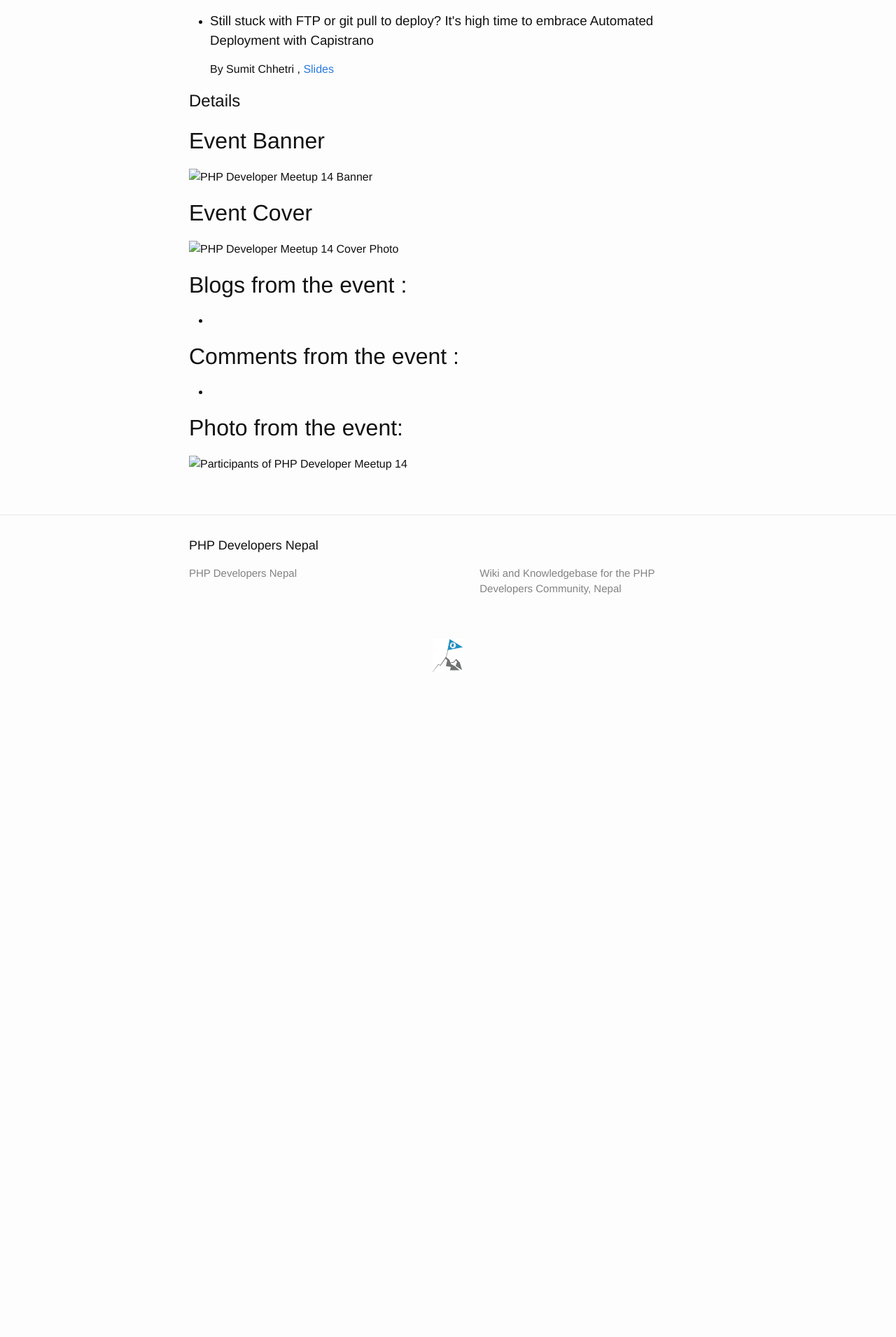
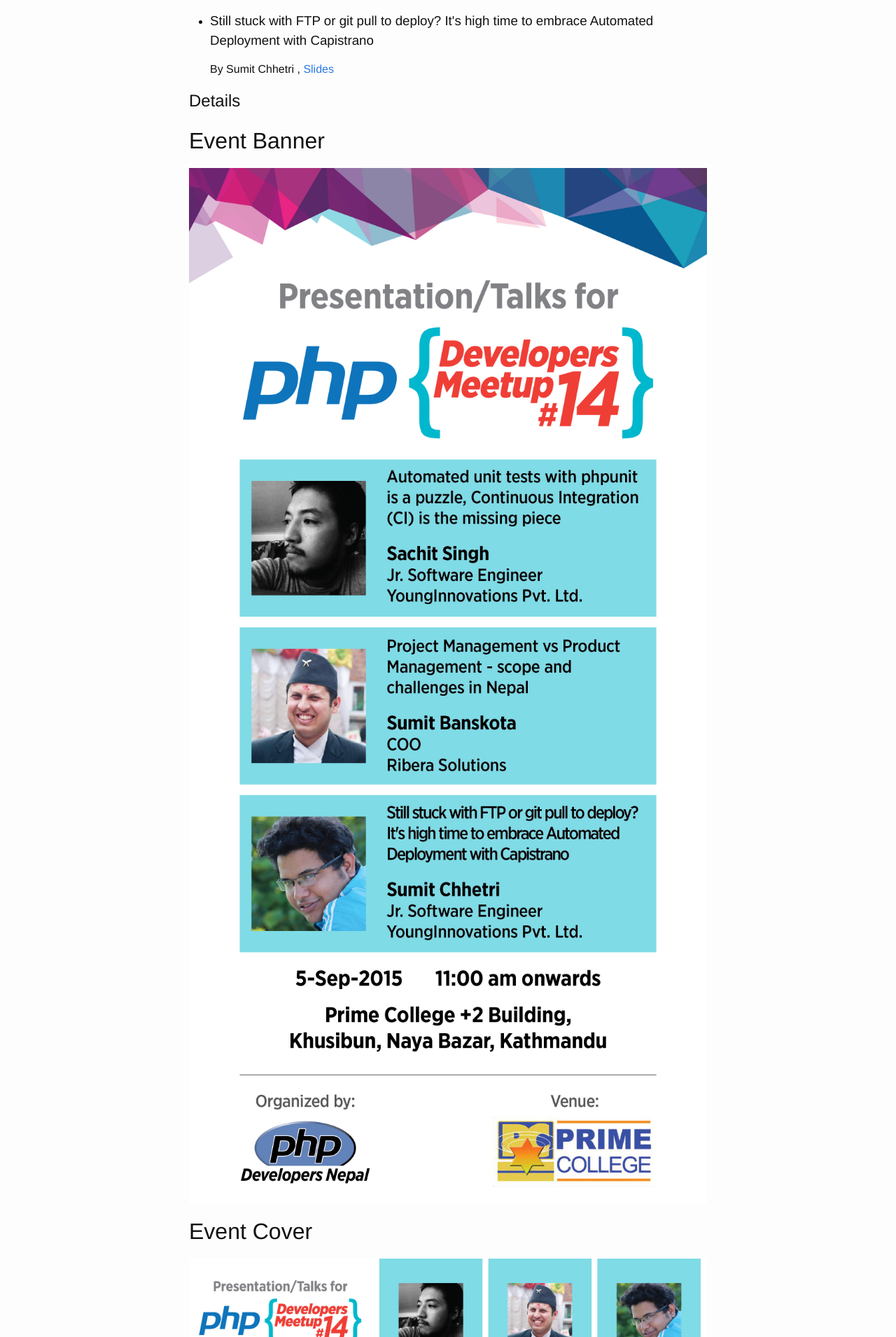
Before and after one commit to developers-nepal/php, a Jekyll site: the page built from _meetup/5-Sep-2015.md, in a window 1280 px wide. Shown: the part 481-2391 px from the top of the page at 70% size. Built offline with Jekyll 4.4.1, drawn with Linux system fonts in a browser that asks for light colours; before the commit the page ends 1441 px from its top, so only the background shows below that.

Commit message:
Fix image links

```diff
--- a/_meetup/5-Sep-2015.md
+++ b/_meetup/5-Sep-2015.md
@@ -28,11 +28,11 @@
 
 ## Event Banner
 
-![PHP Developer Meetup 14 Banner](/images/meetup-14/banner-14.jpg "PHP Developer Meetup 14 banner")
+![PHP Developer Meetup 14 Banner](/php/public/images/meetup-14/banner-14.jpg "PHP Developer Meetup 14 banner")
 
 ## Event Cover
 
-![PHP Developer Meetup 14 Cover Photo](/images/meetup-14/cover-14.jpg "PHP Developer Meetup 14 Cover Photo")
+![PHP Developer Meetup 14 Cover Photo](/php/public/images/meetup-14/cover-14.jpg "PHP Developer Meetup 14 Cover Photo")
 
 ## Blogs from the event :
 
@@ -44,4 +44,4 @@
 
 ## Photo from the event:
 
-![Participants of PHP Developer Meetup 14](/images/meetup-14/group-photo-14.jpg "Participants of PHP Developer Meetup 14")
+![Participants of PHP Developer Meetup 14](/php/public/images/meetup-14/group-photo-14.jpg "Participants of PHP Developer Meetup 14")
```
